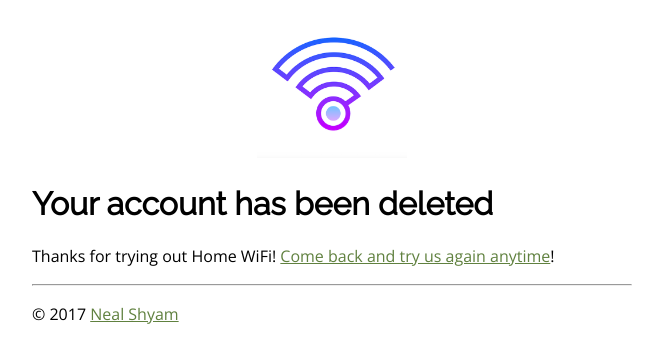
After one commit to nealrs/homewifi, a Python web app: template templates/deleted.html in a window 1280 px wide. The commit adds this page. Shown: the top 363 px of the page, without its empty margins (308-971 px from the left). Run offline with Jinja, Linux system fonts and the light colour scheme; the template is opened without the code that fills it, so the values that code supplies are empty.

Commit message:
added delete account

```diff
--- /dev/null
+++ b/templates/deleted.html
@@ -0,0 +1,54 @@
+<!doctype html>
+<html lang="en">
+    <head>
+        <meta charset="utf-8">
+        <title>Home WiFi &middot; Account successfully deleted</title>
+        <meta name="robots" content="noindex">
+        <meta name="viewport" content="width=device-width, initial-scale=1.0">
+        <link rel="shortcut icon" href="{{ url_for('static', filename='img/wifi_512.png') }}">
+        <link rel="apple-touch-icon" href="{{ url_for('static', filename='img/wifi_512.png') }}">
+        <link href="https://fonts.googleapis.com/css?family=Open+Sans|Raleway:300,400,300i,400i" rel="stylesheet">
+        <style>
+            h1{
+                Font-Family: 'Raleway', Sans-Serif;
+                Font-Size: 2rem;
+            }
+            h2 {
+                Font-Family: 'Raleway', Sans-Serif;
+                Font-Size: 1.5rem;
+            }
+            p {
+                Font-Family: 'Open Sans', Sans-Serif;
+                Font-Size: 1rem;
+                line-height: 1.5rem;
+            }
+            a {
+                color: #60813f
+            }
+            .italic{
+                font-style:italic;
+            }
+            .header{
+                text-align:center;
+                margin-top:.5rem;
+            }
+            .header img{
+                max-height:150px;
+                min-height:80px;
+            }
+            body{
+                margin:auto;
+                max-width:600px;
+                padding: 0 1.5rem;
+            }
+        </style>
+    </head>
+    <body>
+        <p class="header"><img src="{{ url_for('static', filename='img/wifi_512.png') }}"></p>
+        <h1>Your account has been deleted</h1>
+        <p>Thanks for trying out Home WiFi! <a href="/">Come back and try us again anytime</a>!</p>
+
+        <hr>
+        <p>&copy; 2017 <a href="https://nealshyam.com">Neal Shyam</a>
+    </body>
+</html>
```
Also changed, not shown: application.py (+29 -1 lines), templates/home.html (+15 -3 lines).
